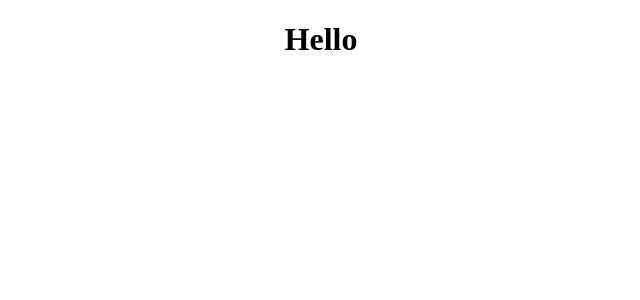
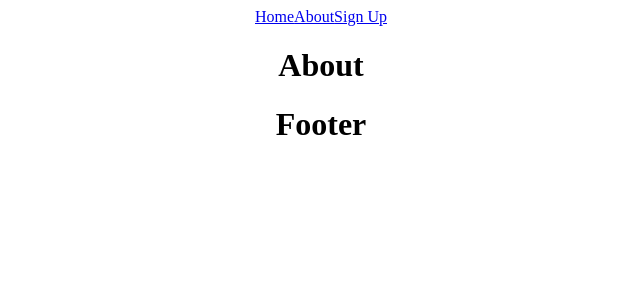
Before and after one commit to kjburdette/Club-Wall-Street, a React (Create React App) app in the folder clubwsb/: page /about in a window 1280 px wide. Shown: the top 300 px of the page, without its empty margins (319-959 px from the left). Built offline with nearby package versions, Linux system fonts and the light colour scheme.

Commit message:
set up routes

```diff
--- a/clubwsb/package.json
+++ b/clubwsb/package.json
@@ -8,7 +8,10 @@
     "@testing-library/user-event": "^12.8.3",
     "react": "^17.0.2",
     "react-dom": "^17.0.2",
+    "react-redux": "^7.1.0-rc.1",
+    "react-router-dom": "^5.2.0",
     "react-scripts": "4.0.3",
+    "redux": "^4.1.0-alpha.0",
     "web-vitals": "^1.1.2"
   },
   "scripts": {
--- a/clubwsb/src/App.js
+++ b/clubwsb/src/App.js
@@ -1,9 +1,38 @@
 import './App.css';
+import {BrowserRouter as Router, Switch, Route, Link, Redirect} from 'react-router-dom';
+import Home from './components/Home';
+import About from './components/About';
+import SignUp from './components/SignUp';
+import Error from './components/Error';
+import Footer from './components/Footer';
 
 function App() {
   return (
     <div className="App">
-      <h1>Hello</h1>
+      <Router>
+        <div>
+          <nav>
+            <Link to="/">Home</Link>
+            <Link to="/about">About</Link>
+            <Link to="/signup">Sign Up</Link>
+          </nav>
+        </div>
+        <Switch>
+          <Route exact path="/">
+            <Home />
+          </Route>
+          <Route exact path="/about">
+            <About />
+          </Route>
+          <Route exact path="/signup">
+            <SignUp />
+          </Route>
+          <Route path="*">
+            <Error/>
+          </Route>
+        </Switch>
+      </Router>
+      <Footer />
     </div>
   );
 }
--- /dev/null
+++ b/clubwsb/src/components/About.js
@@ -0,0 +1,9 @@
+import React from 'react'
+
+export default function About() {
+    return (
+        <div>
+            <h1>About</h1>
+        </div>
+    )
+}
--- /dev/null
+++ b/clubwsb/src/components/Error.js
@@ -0,0 +1,9 @@
+import React from 'react'
+
+export default function Error() {
+    return (
+        <div>
+            <h1>404</h1>
+        </div>
+    )
+}
--- /dev/null
+++ b/clubwsb/src/components/Footer.js
@@ -0,0 +1,9 @@
+import React from 'react'
+
+export default function Footer() {
+    return (
+        <div>
+            <h1>Footer</h1>
+        </div>
+    )
+}
--- /dev/null
+++ b/clubwsb/src/components/Home.js
@@ -0,0 +1,9 @@
+import React from 'react'
+
+export default function Home() {
+    return (
+        <div>
+            <h1>Home</h1>
+        </div>
+    )
+}
--- /dev/null
+++ b/clubwsb/src/components/SignUp.js
@@ -0,0 +1,9 @@
+import React from 'react'
+
+export default function SignUp() {
+    return (
+        <div>
+            <h1>Sign Up</h1>
+        </div>
+    )
+}
```
Also changed, not shown: 2 other files (tests, documents, lock files or other folders).
